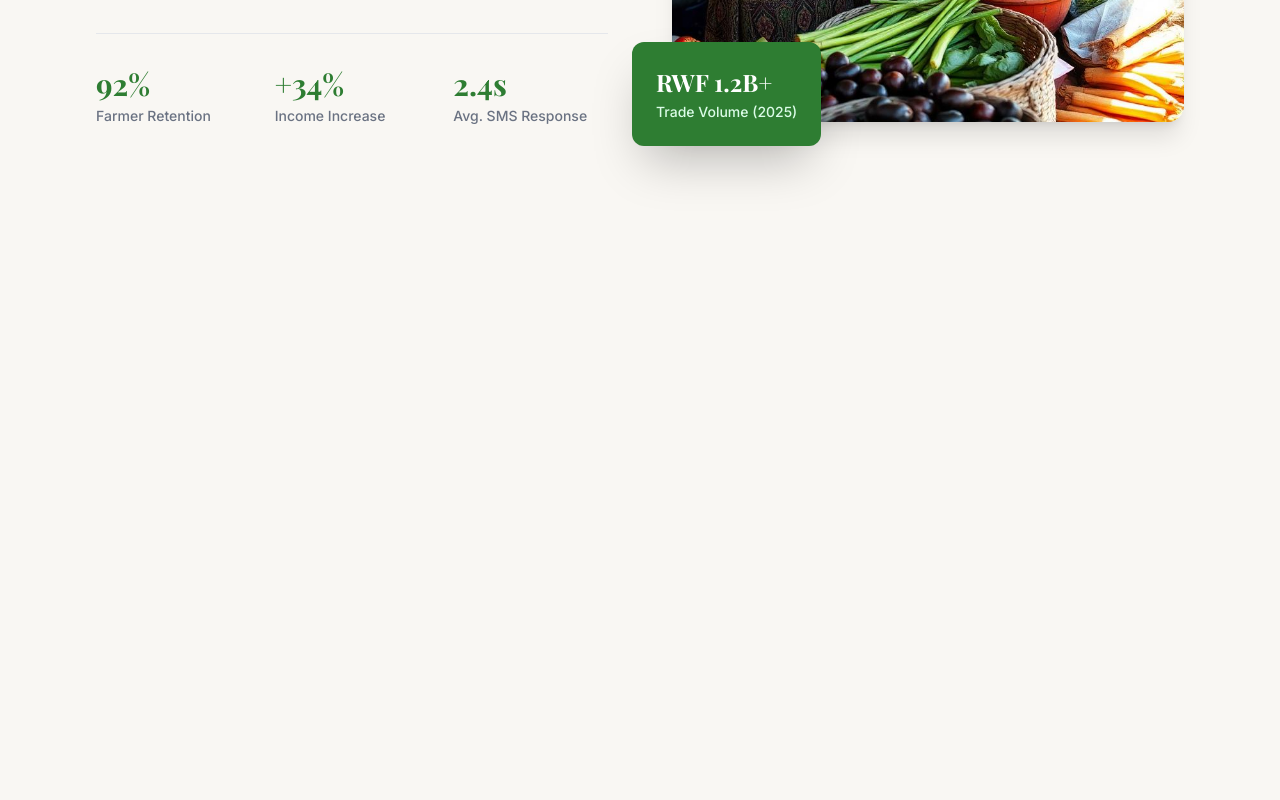
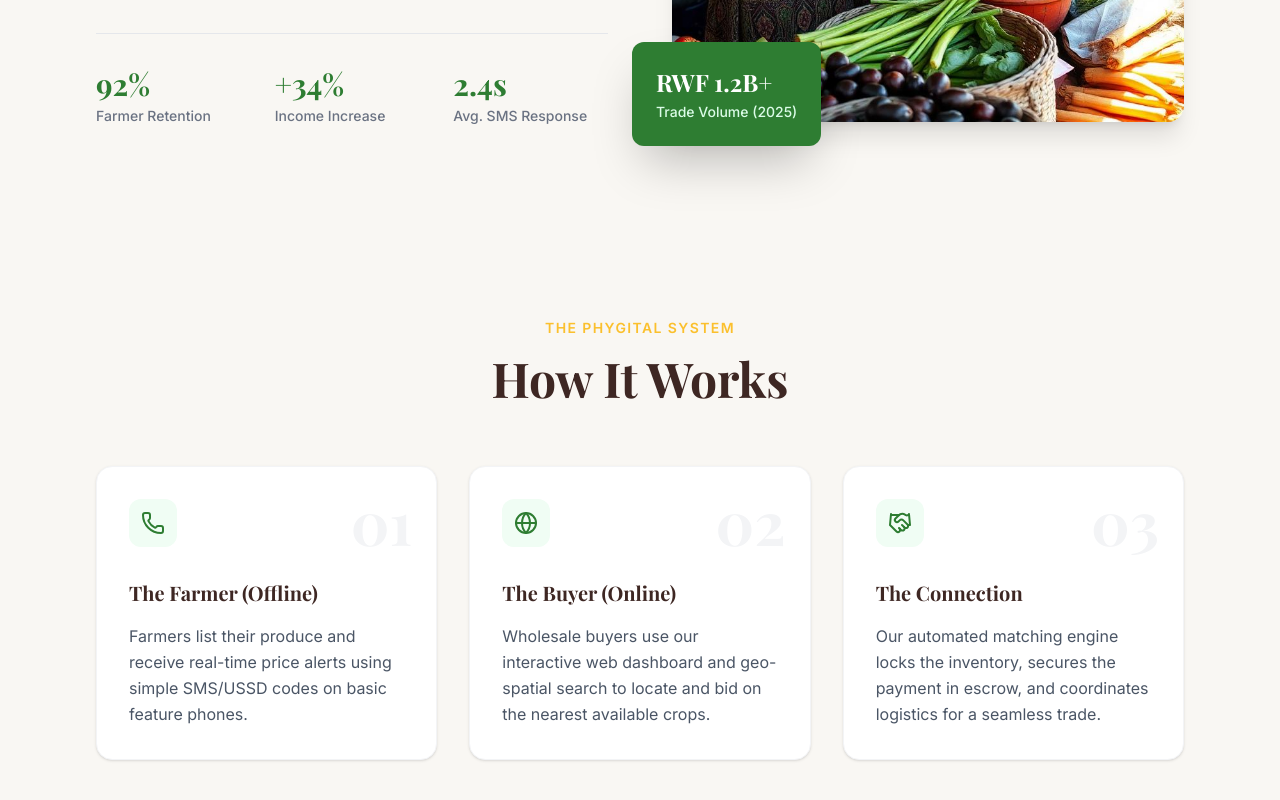
Before and after one commit to ISONIC0788/CropConnect-frontend, a React app in the folder frontend/: page / in a window 1280 px wide. Shown: the part 1378-2178 px from the top of the page. Before the commit the page ends 1600 px from the top, so only its background shows below. Built offline with nearby package versions, Linux system fonts and the light colour scheme; the HTML template or start-up script is replaced by a standard one.

Commit message:
feat[howitwork]:added how it work on landining page

```diff
--- a/frontend/src/App.tsx
+++ b/frontend/src/App.tsx
@@ -1,6 +1,7 @@
 import Navbar from './components/Navbar'
 import Hero from './components/Hero'
 import Mission from './components/Mission'
+import HowItWorks from './components/HowItWorks'
 
 function App() {
   return (
@@ -8,6 +9,7 @@ function App() {
       <Navbar />
       <Hero />
       <Mission />
+      <HowItWorks />
     </main>
   )
 }
--- /dev/null
+++ b/frontend/src/components/HowItWorks.tsx
@@ -0,0 +1,75 @@
+import { Phone, Globe, Handshake } from 'lucide-react';
+
+const HowItWorks = () => {
+  const steps = [
+    {
+      number: "01",
+      icon: <Phone className="w-6 h-6 text-primary" />,
+      title: "The Farmer (Offline)",
+      description: "Farmers list their produce and receive real-time price alerts using simple SMS/USSD codes on basic feature phones."
+    },
+    {
+      number: "02",
+      icon: <Globe className="w-6 h-6 text-primary" />,
+      title: "The Buyer (Online)",
+      description: "Wholesale buyers use our interactive web dashboard and geo-spatial search to locate and bid on the nearest available crops."
+    },
+    {
+      number: "03",
+      icon: <Handshake className="w-6 h-6 text-primary" />,
+      title: "The Connection",
+      description: "Our automated matching engine locks the inventory, secures the payment in escrow, and coordinates logistics for a seamless trade."
+    }
+  ];
+
+  return (
+    <section id="how-it-works" className="py-24 px-6 md:px-12 lg:px-24 bg-cream">
+      <div className="max-w-7xl mx-auto">
+
+        {/* Section Header */}
+        <div className="text-center mb-16 font-sans">
+          <span className="text-accent font-bold tracking-widest uppercase text-sm mb-4 block">
+            The Phygital System
+          </span>
+          <h2 className="font-serif text-4xl md:text-5xl font-bold text-brown">
+            How It Works
+          </h2>
+        </div>
+
+        {/* 3-Column Grid for the Cards */}
+        <div className="grid grid-cols-1 md:grid-cols-3 gap-8">
+          {steps.map((step, index) => (
+            <div
+              key={index}
+              className="bg-white rounded-2xl p-8 shadow-sm hover:shadow-md transition-shadow relative overflow-hidden border border-gray-100"
+            >
+              {/* Giant faded number in the top right corner */}
+              <div className="absolute top-6 right-6 font-serif text-6xl font-bold text-gray-100 select-none z-0">
+                {step.number}
+              </div>
+
+              {/* Card Content */}
+              <div className="relative z-10 font-sans">
+                {/* Green Icon Box */}
+                <div className="w-12 h-12 bg-green-50 rounded-xl flex items-center justify-center mb-8">
+                  {step.icon}
+                </div>
+
+                <h3 className="font-serif text-xl font-bold text-brown mb-4">
+                  {step.title}
+                </h3>
+
+                <p className="text-gray-600 leading-relaxed text-sm md:text-base">
+                  {step.description}
+                </p>
+              </div>
+            </div>
+          ))}
+        </div>
+
+      </div>
+    </section>
+  );
+};
+
+export default HowItWorks;
```
